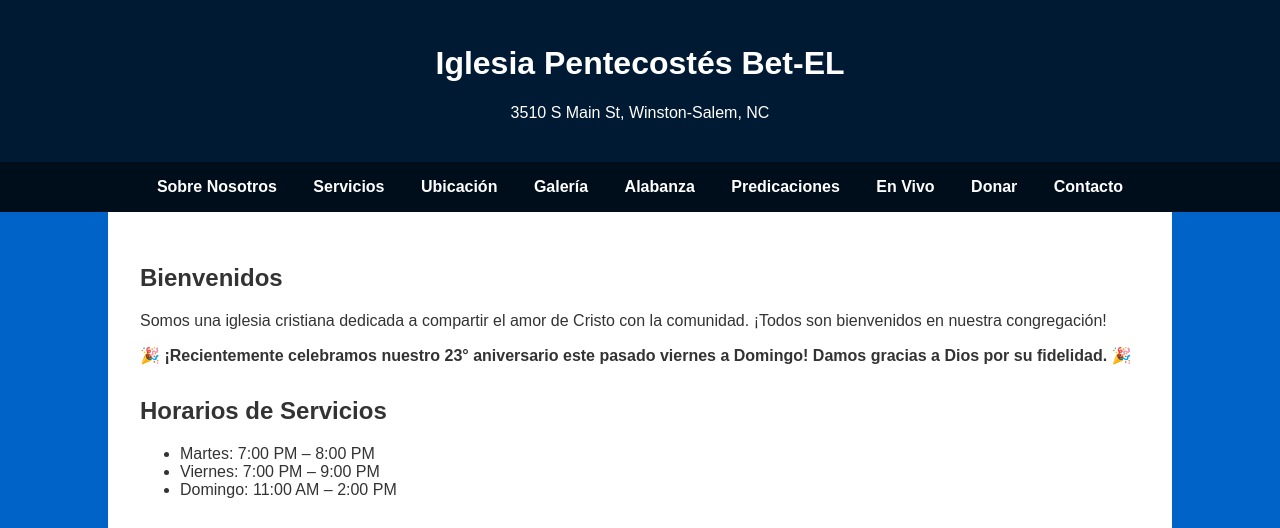
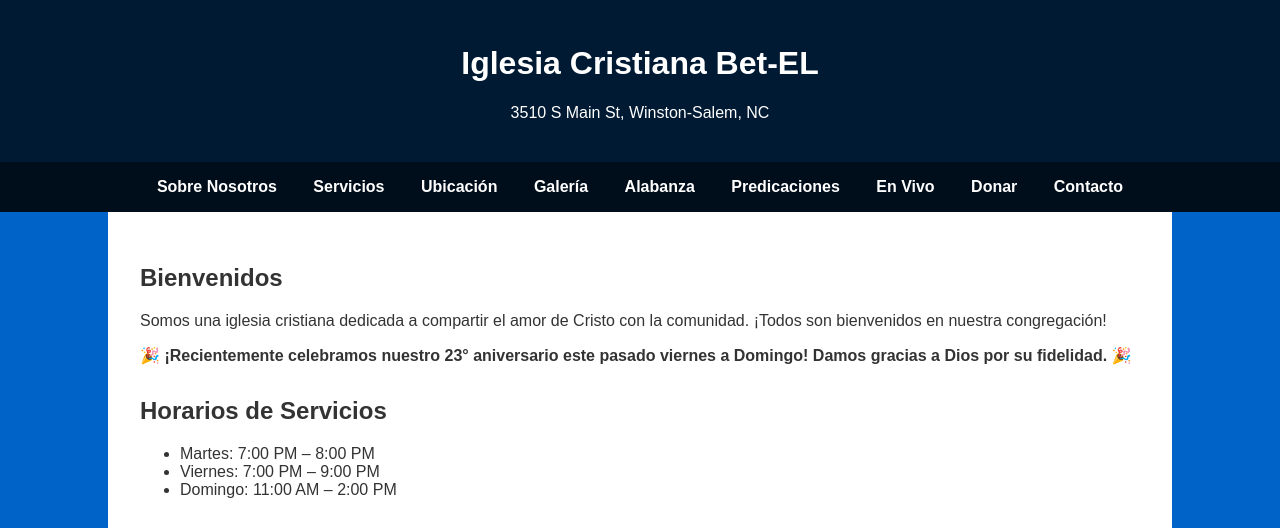
Before and after one commit to Directory1015/Bet-EL-website, a plain HTML site: page index.html in a window 1280 px wide. Shown: the top 528 px of the page. Drawn offline with Linux system fonts and the light colour scheme.

Commit message:
Update index.html

```diff
--- a/index.html
+++ b/index.html
@@ -18,7 +18,7 @@
   <meta property="og:description" content="Bienvenidos a nuestra iglesia en Winston-Salem, NC. Todos son bienvenidos." />
   <meta property="og:url" content="https://directory1015.github.io/Bet-EL-website/" />
   <meta property="og:type" content="website" />
-  <title>Iglesia Pentecostés Bet-EL</title>
+  <title>Iglesia Cristiana Bet-EL</title>
 
   <style>
     body {
@@ -123,7 +123,7 @@
 <body>
 
   <header>
-    <h1>Iglesia Pentecostés Bet-EL</h1>
+    <h1>Iglesia Cristiana Bet-EL</h1>
     <p>3510 S Main St, Winston-Salem, NC</p>
   </header>
 
@@ -224,7 +224,7 @@
   </div>
 
   <footer>
-    <p>&copy; 2025 Iglesia Pentecostés Bet-EL. Todos los derechos reservados.</p>
+    <p>&copy; 2025 Iglesia Cristiana Bet-EL. Todos los derechos reservados.</p>
   </footer>
 
 </body>
```
